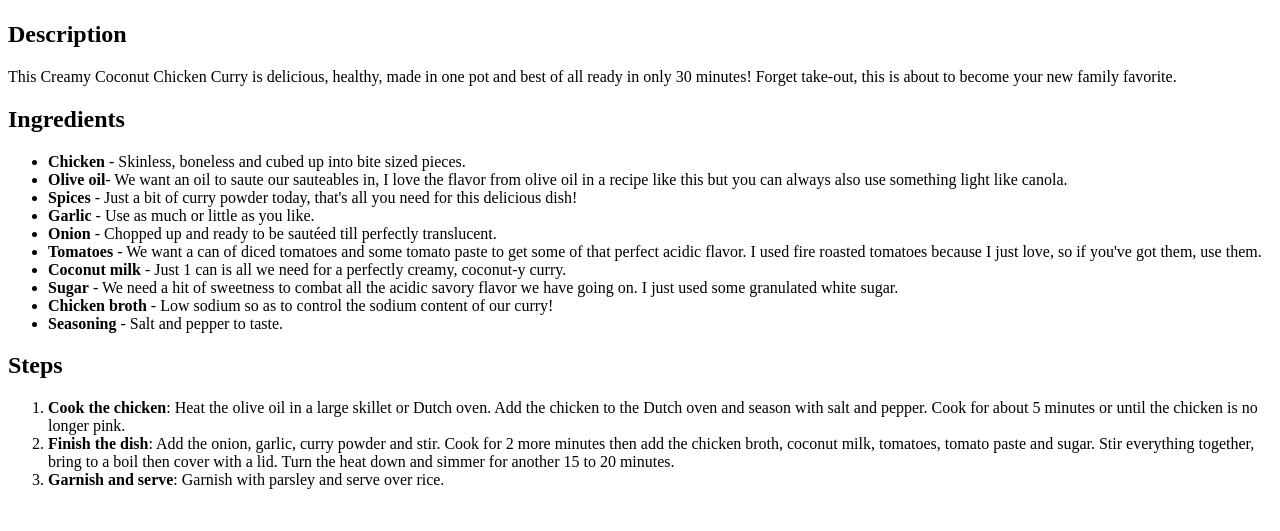
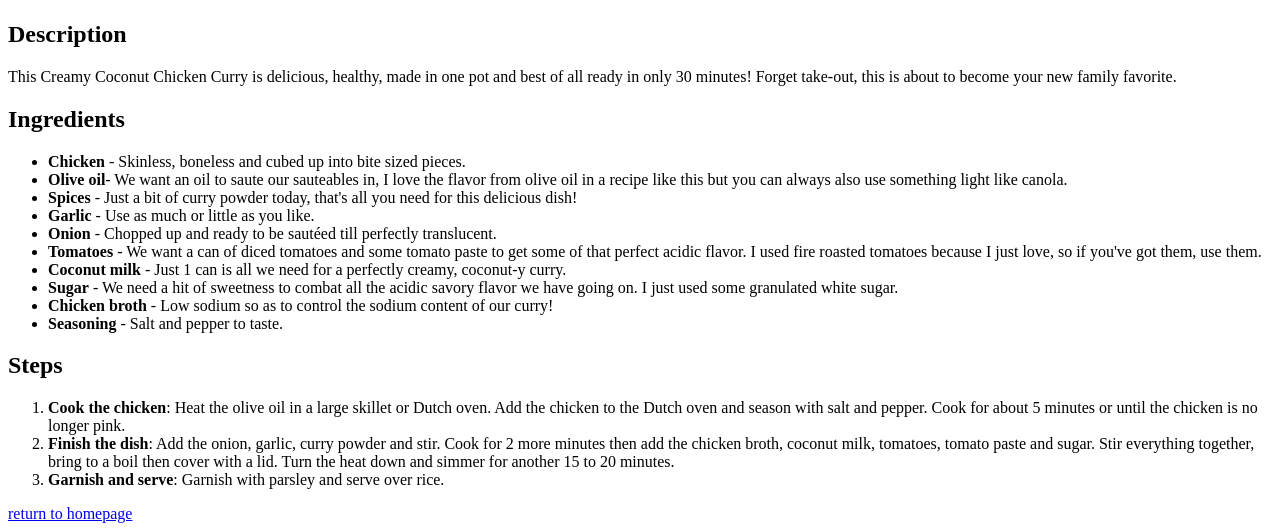
Before and after one commit to Cloudau/odin-recipes, a plain HTML site: page recipes/coconut_chicken_curry.html in a window 1280 px wide. Shown: the part 383-914 px from the top of the page. Before the commit the page ends 888 px from the top, so only its background shows below. Drawn offline with Linux system fonts and the light colour scheme.

Commit message:
Add return to homepage button

```diff
--- a/recipes/coconut_chicken_curry.html
+++ b/recipes/coconut_chicken_curry.html
@@ -28,5 +28,6 @@
       <li><strong>Finish the dish</strong>: Add the onion, garlic, curry powder and stir. Cook for 2 more minutes then add the chicken broth, coconut milk, tomatoes, tomato paste and sugar. Stir everything together, bring to a boil then cover with a lid. Turn the heat down and simmer for another 15 to 20 minutes.</li>
       <li><strong>Garnish and serve</strong>: Garnish with parsley and serve over rice.</li>
     </ol>
+    <a href="../index.html">return to homepage</a>
 </body>
 </html>
```
